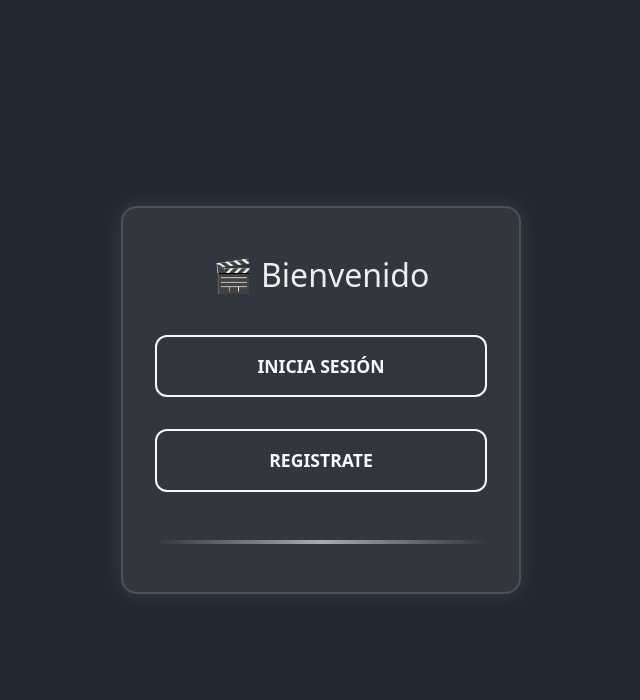
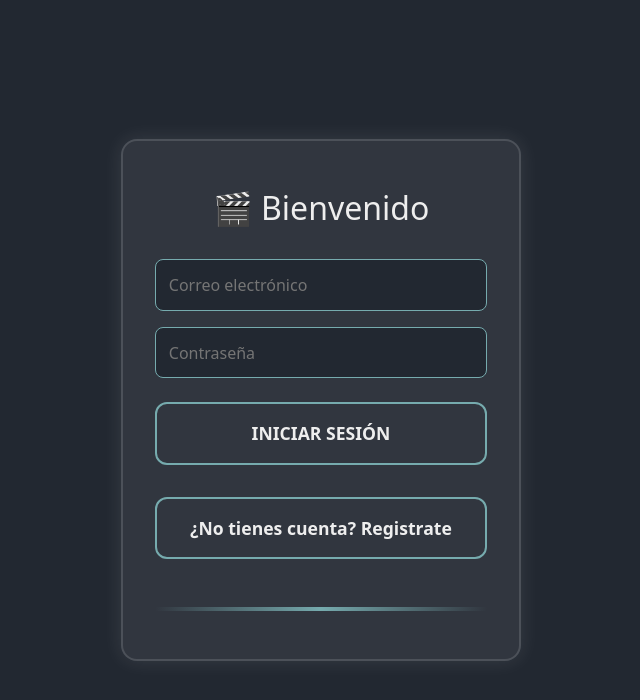
Before and after one commit to mattybravo/utn-project-movies, a React (Vite) app in the folder utn-movies-front-proyect/: page /loginRegister in a window 1280 px wide. Shown: the top 700 px of the page, without its empty margins (319-959 px from the left). Built offline with nearby package versions, Linux system fonts and the light colour scheme; a web font is replaced by a local one.

Commit message:
proyecto

```diff
--- a/utn-movies-front-proyect/src/components/homeMovies/Home.jsx
+++ b/utn-movies-front-proyect/src/components/homeMovies/Home.jsx
@@ -1,62 +1,70 @@
+import { useState } from "react";
+import { useNavigate } from "react-router-dom";
+import UseMovie from "../../hooks/UseMovie";
 import HomeCard from "../homeCard/HomeCard";
 import Navbar from "../navbar/Navbar";
-import UseMovie from "../../hooks/UseMovie";
 import "./Home.css";
-import { useState } from "react";
-import { useNavigate} from "react-router-dom";
-import LoginAlert from "../loginAlert/LoginAlert";
 
 export default function Home() {
   const navigate = useNavigate();
   const { movies, loading } = UseMovie();
-    const [showAlert, setShowAlert] = useState(false)
+
+  const [showAlert, setShowAlert] = useState(false);
   const [selectedMovieId, setSelectedMovieId] = useState(null);
-    const token = localStorage.getItem('token');
-
-    if (loading) return <p>Cargando películas...</p>;
 
   const handleReviewClick = (movieId) => {
-        if(!token) {
+    const token = localStorage.getItem("token");
+
+    if (!token) {
+    console.log("🔐 No hay token. Mostrando alerta...");
     setSelectedMovieId(movieId);
-            setShowAlert(true)
-            navigate(`/login?redirect=/movieDetail/${movieId}`);
-        }else{
+    setShowAlert(true);
+    } else {
+    console.log("✅ Token presente. Redirigiendo...");
     navigate(`/movieDetail/${movieId}`);
     }
   };
 
-{showAlert && (
-  <div className="alertButton">
-    <p>¡Debes iniciar sesión para ver la película!</p>
-    <button onClick={() => navigate(`/login?redirect=/movieDetail/${selectedMovieId}`)}>
-      Ir a iniciar sesión
-    </button>
-  </div>
-)}
+  const goToLogin = () => {
+    navigate(`/loginRegister?redirect=/movieDetail/${selectedMovieId}`);
+  };
 
-    const goToLogin = () => {
-    navigate(`/login?redirect=/movieDetail/${selectedMovieId}`);
-    }
+  if (loading) return <p>Cargando películas...</p>;
 
   return (
     <>
       <Navbar />
+
       <div className="container text-center">
-                <h1 className="my-4 text-white">Deje su reseña aqui.</h1>
+        <h1 className="my-4 text-white">Deje su reseña aquí</h1>
         <div className="movies-container">
-                    {movies.slice(0, 10).map((movie) => {
-                        console.log(movie);
-                        return <HomeCard key={movie.id} image={movie.imagen} id={movie.id} title={movie.titulo} onReviewClick={handleReviewClick}/>
-                    })}
+          {movies.slice(0, 10).map((movie) => (
+            <HomeCard
+              key={movie.id}
+              image={movie.imagen}
+              id={movie.id}
+              title={movie.titulo}
+              onReviewClick={handleReviewClick}
+            />
+          ))}
         </div>
       </div>
 
-            <LoginAlert
-            show={showAlert}
-            onClose={() => setShowAlert (false)}
-            onLogin={goToLogin}
-            />
+      {showAlert && (
+        <div className="alert-container">
+          <div className="alert-box">
+            <p className="alert-message">⚠️ Debes iniciar sesión para hacer una reseña.</p>
+            <div className="alert-buttons">
+              <button className="alert-btn confirm" onClick={goToLogin}>
+                Iniciar sesión
+              </button>
+              <button className="alert-btn cancel" onClick={() => setShowAlert(false)}>
+                Cancelar
+              </button>
+            </div>
+          </div>
+        </div>
+      )}
     </>
-    )
-
+  );
 }
--- a/utn-movies-front-proyect/src/components/loginAlert/LoginAlert.css
+++ /dev/null
@@ -1,48 +0,0 @@
-.overlay-alert {
-  position: fixed;
-  top: 0;
-  left: 0;
-  width: 100vw;
-  height: 100vh;
-  background: rgba(0, 0, 0, 0.6); /* oscuro semi-transparente */
-  display: flex;
-  align-items: center;
-  justify-content: center;
-  z-index: 999;
-}
-
-.container-alert {
-  background-color: #31363F;
-  color: #EEEEEE;
-  padding: 2rem;
-  border-radius: 12px;
-  min-width: 320px;
-  box-shadow: 0 0 10px #222831;
-  text-align: center;
-}
-
-.modal-buttons {
-  margin-top: 1.5rem;
-  display: flex;
-  gap: 1rem;
-  justify-content: center;
-}
-
-.btn-login {
-  background-color: #76ABAE;
-  border: none;
-  padding: 0.5rem 1rem;
-  border-radius: 8px;
-  cursor: pointer;
-  color: #222831;
-  font-weight: bold;
-}
-
-.btn-cancel {
-  background-color: transparent;
-  border: 1px solid #76ABAE;
-  padding: 0.5rem 1rem;
-  border-radius: 8px;
-  cursor: pointer;
-  color: #76ABAE;
-}
--- a/utn-movies-front-proyect/src/components/loginAlert/LoginAlert.jsx
+++ /dev/null
@@ -1,19 +0,0 @@
-import "./LoginAlert.css"
-export default function LoginAlert({show, onClose, onLogin}) {
-
-    if (!show) return null;
-    return(
-      <>
-      <div className="overlay-alert">
-        <div className="container-alert">
-            <h2>Debes iniciar sesión.</h2>
-            <p>Para poder dejar una reseña, debes iniciar sesión primero.</p>
-          <div>
-            <button className="btn btn-login" onClick={onLogin}>Ir a iniciar sesión.</button>
-            <button className="btn btn-cancel" onClick={onClose}>Cancelar</button>
-          </div>
-        </div>
-      </div>
-      </>
-    )
-}
--- a/utn-movies-front-proyect/src/components/loginRegister/LoginRegister.css
+++ b/utn-movies-front-proyect/src/components/loginRegister/LoginRegister.css
@@ -4,12 +4,11 @@
   display: flex;
   justify-content: center;
   align-items: center;
+  background-color: #222831;
 }
-.text-login{
 
-color: #EEEEEE !important;
-
-
+.text-login {
+  color: #EEEEEE !important;
 }
 
 /* Contenedor central */
@@ -26,14 +25,25 @@ color: #EEEEEE !important;
   border: 2px solid #ffffff22;
 }
 
+/* Inputs */
+input {
+  width: 100%;
+  margin: 0.5rem 0;
+  padding: 0.8rem;
+  background-color: #222831;
+  color: #EEEEEE;
+  border: 1px solid #76ABAE;
+  border-radius: 8px;
+}
+
 /* Botones estilo retro claro */
 .login-btn {
   width: 100%;
   margin: 1rem 0;
   padding: 1rem;
-  border: 2px solid #f8f9fa;
+  border: 2px solid #76ABAE;
   background-color: transparent;
-  color: #f8f9fa;
+  color: #EEEEEE;
   font-size: 1.1rem;
   font-weight: bold;
   border-radius: 12px;
@@ -42,7 +52,7 @@ color: #EEEEEE !important;
 }
 
 .login-btn:hover {
-  background-color: #f8f9fa;
+  background-color: #76ABAE;
   color: #1f1f1f;
 }
 
@@ -51,11 +61,12 @@ color: #EEEEEE !important;
   margin-top: 2rem;
   width: 100%;
   height: 4px;
-  background-image: linear-gradient(
-    to right,
-    transparent,
-    #f8f9fa99,
-    transparent
-  );
+  background-image: linear-gradient(to right, transparent, #76ABAE, transparent);
   border-radius: 10px;
 }
+
+.error {
+  color: red;
+  font-weight: bold;
+  margin-top: 1rem;
+}
--- a/utn-movies-front-proyect/src/components/loginRegister/LoginRegister.jsx
+++ b/utn-movies-front-proyect/src/components/loginRegister/LoginRegister.jsx
@@ -1,43 +1,106 @@
 import { useState } from "react";
-import "./LoginRegister.css"
 import { useNavigate, useLocation } from "react-router-dom";
+import "./LoginRegister.css";
 
 export default function LoginRegister() {
   const navigate = useNavigate();
   const location = useLocation();
   const queryParams = new URLSearchParams(location.search);
-    const redirecTo = queryParams.get(`redirect`) || `/`;
+  const redirectTo = queryParams.get("redirect") || "/";
 
-    // Estado para el token que recibo del backend
-    const [token, setToken] = useState(null);
+  const [isLogin, setIsLogin] = useState(true);
+  const [email, setEmail] = useState("");
+  const [password, setPassword] = useState("");
+  const [username, setUsername] = useState("");
+  const [error, setError] = useState("");
 
-    // función que maneja el login del "usuario"
+  const handleSubmit = async (e) => {
+    e.preventDefault();
 
-    const handleLogin = async () => {
-        //llamada al backend para autenticar
+    const endpoint = isLogin ? "login" : "register";
+    const payload = isLogin ? { email, password } : { username, email, password };
+
     try {
-            const fakeToken = "123456" // simula respuesta del backend
-            setToken(fakeToken);
-            // Guardar token y redirigir
-            localStorage.setItem('token', fakeToken);
-            navigate(redirectTo); // Redirige después de loguearse correctamente
-        } catch (error) {
-            console.error('Error en login', error);
+      const res = await fetch(`http://localhost:3000/api/auth/${endpoint}`, {
+        method: "POST",
+        headers: {
+          "Content-Type": "application/json",
+        },
+        body: JSON.stringify(payload),
+      });
+
+      const data = await res.json();
+
+      if (!res.ok) {
+        setError(data.message || "Error en la solicitud");
+        return;
       }
+
+      // Si login exitoso, guardar token y username
+      if (isLogin) {
+        localStorage.setItem("token", data.token);
+        localStorage.setItem("username", data.username || "usuario"); // por si no viene del backend
+        navigate(redirectTo);
+      } else {
+        alert("✅ Registro exitoso. Ahora puedes iniciar sesión.");
+        setIsLogin(true); // cambia a formulario de login
       }
+    } catch (err) {
+      console.error("Error:", err);
+      setError("No se pudo conectar con el servidor.");
+    }
+  };
 
   return (
     <div className="login-background d-flex justify-content-center align-items-center">
       <div className="login-container text-center">
         <h2 className="text-login mb-4">🎬 Bienvenido</h2>
+        <form onSubmit={handleSubmit}>
 
-                    <button className="login-btn" onClick={handleLogin}>INICIA SESIÓN</button>
+          {!isLogin && (
+            <input
+              type="text"
+              placeholder="Nombre de usuario"
+              value={username}
+              onChange={(e) => setUsername(e.target.value)}
+              required
+            />
+          )}
 
-                    <button className="login-btn" onClick={() => navigate(`/loginRegister`)}>REGISTRATE</button>
+          <input
+            type="email"
+            placeholder="Correo electrónico"
+            value={email}
+            onChange={(e) => setEmail(e.target.value)}
+            required
+          />
 
+          <input
+            type="password"
+            placeholder="Contraseña"
+            value={password}
+            onChange={(e) => setPassword(e.target.value)}
+            required
+          />
+
+          <button className="login-btn" type="submit">
+            {isLogin ? "INICIAR SESIÓN" : "REGISTRARSE"}
+          </button>
+        </form>
+
+        <button
+          className="login-btn"
+          onClick={() => {
+            setIsLogin(!isLogin);
+            setError("");
+          }}
+        >
+          {isLogin ? "¿No tienes cuenta? Registrate" : "¿Ya tienes cuenta? Inicia sesión"}
+        </button>
+
+        {error && <p className="error">{error}</p>}
         <div className="login-wave" />
-
       </div>
     </div>
-        )
+  );
 }
--- a/utn-movies-front-proyect/src/components/navbar/Navbar.css
+++ b/utn-movies-front-proyect/src/components/navbar/Navbar.css
@@ -6,3 +6,9 @@ background-color: #222831 !important;
 
 color: #DFD0B8;
 }
+
+.user-greeting {
+  color: #EEEEEE;
+  margin-left: auto;
+  margin-right: 1rem;
+}
--- a/utn-movies-front-proyect/src/components/navbar/Navbar.jsx
+++ b/utn-movies-front-proyect/src/components/navbar/Navbar.jsx
@@ -1,9 +1,9 @@
 import "../navbar/Navbar.css"
 import { Link } from "react-router-dom";
 
-export default function Navbar(){
+export default function Navbar() {
 
-return(
+  return (
 
     <nav className="navbar navbar-expand-lg">
       <div className="container-fluid">
```
Also changed, not shown: utn-movies-front-proyect/src/components/homeMovies/Home.css (+56 -0 lines), 1 other file (tests, documents, lock files or other folders). Lines whose indentation alone changed are shown as unchanged.
